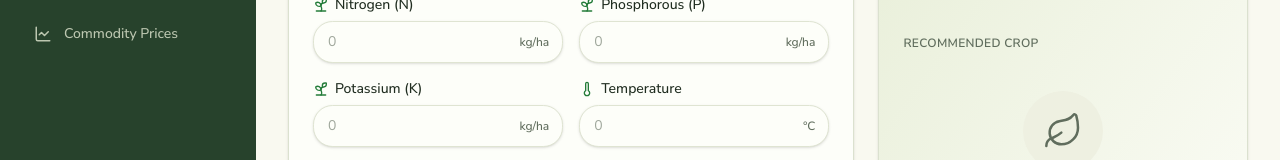
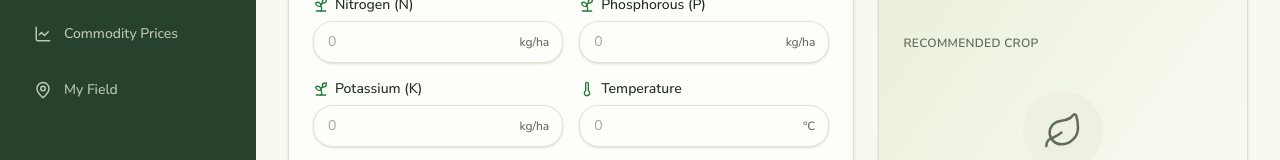
Before and after one commit to GururajDS/agro-vision-app, a Next.js app: page / in a window 1280 px wide. Shown: the part 247-407 px from the top of the page. Built offline with nearby package versions, Linux system fonts and the light colour scheme; sample sign-in values are in the browser's storage.

Commit message:
Add MapPin icon and link to My Field

```diff
--- a/components/dashboard.tsx
+++ b/components/dashboard.tsx
@@ -1,7 +1,8 @@
 "use client"
 
 import { useState } from "react"
-import { Leaf, FlaskConical, CloudSun, LineChart, Sprout } from "lucide-react"
+import { Leaf, FlaskConical, CloudSun, LineChart, Sprout, MapPin } from "lucide-react"
+import Link from "next/link"
 import { cn } from "@/lib/utils"
 import { CropSuggestion } from "@/components/sections/crop-suggestion"
 import { FertilizerSuggestion } from "@/components/sections/fertilizer-suggestion"
@@ -54,11 +55,18 @@ export function Dashboard() {
           ))}
         </nav>
 
+        <Link
+          href="/my-field"
+          className="mt-4 flex items-center gap-3 rounded-xl px-3.5 py-2.5 text-left text-sm font-medium text-sidebar-foreground/80 transition hover:bg-sidebar-accent hover:text-sidebar-accent-foreground"
+        >
+          <MapPin size={18} />
+          My Field
+        </Link>
+
         <p className="mt-auto pt-6 text-xs text-sidebar-foreground/60">
           Demo build with sample data.
         </p>
       </aside>
-
       {/* Main */}
       <div className="flex min-w-0 flex-1 flex-col">
         {/* Mobile top bar */}
@@ -86,7 +94,14 @@ export function Dashboard() {
               <Icon size={16} />
               {label}
             </button>
-          ))}
+         ))}
+          <Link
+            href="/my-field"
+            className="inline-flex shrink-0 items-center gap-2 rounded-full bg-muted px-3.5 py-2 text-sm font-medium text-muted-foreground"
+          >
+            <MapPin size={16} />
+            My Field
+          </Link>
         </nav>
 
         <main className="flex-1 px-4 py-6 sm:px-6 lg:px-8">
```
